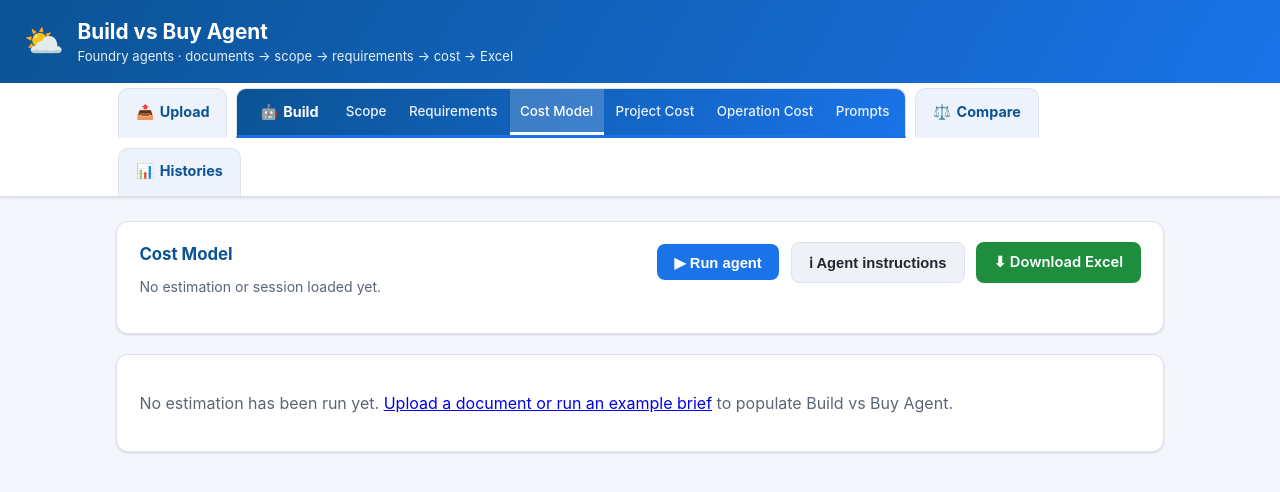
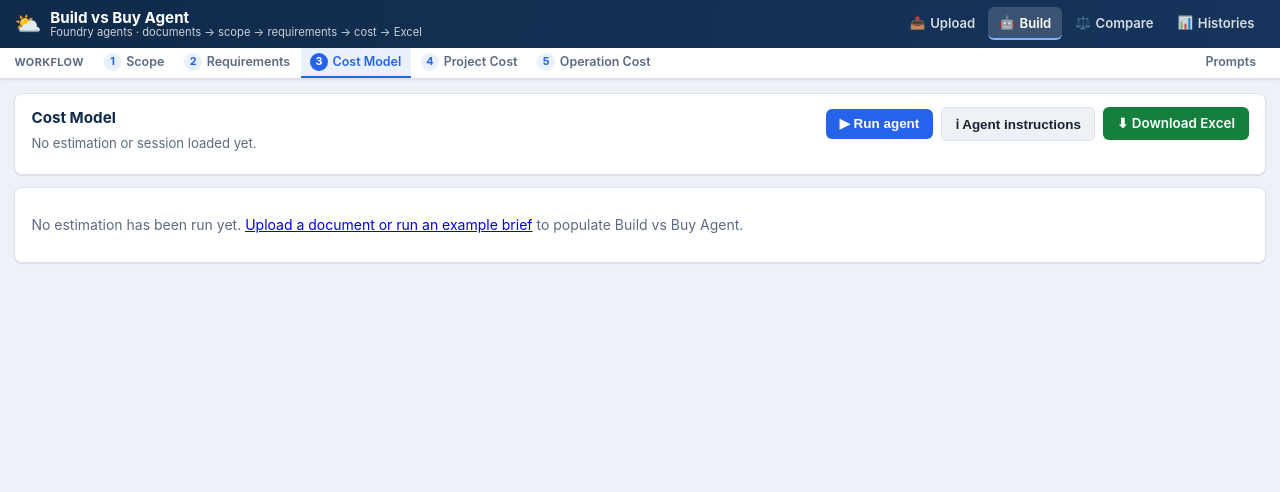
Before and after one commit to qkfang/build-vs-buy-agent, an ASP.NET Core app: page /platform/cost in a window 1280 px wide. Shown: the top 492 px of the page. Run offline with ASP.NET Core 8, Linux system fonts and the light colour scheme; some libraries are stand-ins or nearby versions.

Commit message:
Modernize layout: unified top nav, workflow sub-nav, denser spacing/theme
Co-authored-by: qkfang <138417504+qkfang@users.noreply.github.com>

```diff
--- a/apps/web/Pages/Shared/_Layout.cshtml
+++ b/apps/web/Pages/Shared/_Layout.cshtml
@@ -12,42 +12,37 @@
     <link rel="stylesheet" href="~/css/site.css" asp-append-version="true" />
 </head>
 <body data-page="@(page)">
+<div class="site-header">
     <header class="topbar">
-    <div class="brand">
+        <div class="topbar-inner">
             <a class="brand-link" href="/">
                 <span class="logo">⛅</span>
-            <div>
-                <h1>Build vs Buy Agent</h1>
-                <p class="tagline">Foundry agents · documents → scope → requirements → cost → Excel</p>
-            </div>
+                <span class="brand-text">
+                    <strong>Build vs Buy Agent</strong>
+                    <small class="tagline">Foundry agents · documents → scope → requirements → cost → Excel</small>
+                </span>
             </a>
+            <nav class="mainnav" aria-label="Primary">
+                <a class="navlink @Active("upload")" href="/"><span class="nav-icon">📤</span> Upload</a>
+                <a class="navlink @(platformActive ? "active" : "")" href="/platform/scope"><span class="nav-icon">🤖</span> Build</a>
+                <a class="navlink @Active("compare")" href="/compare"><span class="nav-icon">⚖️</span> Compare</a>
+                <a class="navlink @Active("estimations")" href="/estimations"><span class="nav-icon">📊</span> Histories</a>
+            </nav>
         </div>
     </header>
 
-<nav class="mainnav" aria-label="Primary">
-    <div class="nav-inner">
-        <a class="navlink nav-module @Active("upload")" href="/">
-            <span class="nav-module-icon">📤</span> Upload
-        </a>
-        <div class="nav-group nav-module @(platformActive ? "active" : "")">
-            <span class="nav-module-label"><span class="nav-module-icon">🤖</span> Build</span>
-            <div class="nav-sub">
-                <a class="navlink sub @Active("scope")" href="/platform/scope">Scope</a>
-                <a class="navlink sub @Active("requirements")" href="/platform/requirements">Requirements</a>
-                <a class="navlink sub @Active("cost")" href="/platform/cost">Cost Model</a>
-                <a class="navlink sub @Active("project")" href="/platform/project">Project Cost</a>
-                <a class="navlink sub @Active("operations")" href="/platform/operations">Operation Cost</a>
-                <a class="navlink sub @Active("steps")" href="/platform/steps">Prompts</a>
-            </div>
-        </div>
-        <a class="navlink nav-module @Active("compare")" href="/compare">
-            <span class="nav-module-icon">⚖️</span> Compare
-        </a>
-        <a class="navlink nav-module @Active("estimations")" href="/estimations">
-            <span class="nav-module-icon">📊</span> Histories
-        </a>
+    <nav class="subnav" aria-label="Workflow">
+        <div class="subnav-inner">
+            <span class="subnav-label">Workflow</span>
+            <a class="sublink @Active("scope")" href="/platform/scope"><em>1</em> Scope</a>
+            <a class="sublink @Active("requirements")" href="/platform/requirements"><em>2</em> Requirements</a>
+            <a class="sublink @Active("cost")" href="/platform/cost"><em>3</em> Cost Model</a>
+            <a class="sublink @Active("project")" href="/platform/project"><em>4</em> Project Cost</a>
+            <a class="sublink @Active("operations")" href="/platform/operations"><em>5</em> Operation Cost</a>
+            <a class="sublink sublink-aux @Active("steps")" href="/platform/steps">Prompts</a>
         </div>
     </nav>
+</div>
 
 <main>
     @RenderBody()
--- a/apps/web/wwwroot/css/site.css
+++ b/apps/web/wwwroot/css/site.css
@@ -1,87 +1,83 @@
 :root {
-  --bg: #f4f6fb;
+  --bg: #eef1f7;
   --card: #ffffff;
-  --ink: #1f2733;
-  --muted: #5b6675;
-  --brand: #0b5394;
-  --brand-2: #1a73e8;
-  --accent: #e8f0fe;
-  --ok: #1e8e3e;
-  --warn: #b8860b;
+  --ink: #182233;
+  --muted: #5c6b81;
+  --brand: #0f2a4a;
+  --brand-2: #2563eb;
+  --accent: #eaf1fe;
+  --ok: #15803d;
+  --warn: #b45309;
   --border: #dde3ec;
-  --shadow: 0 1px 3px rgba(16,24,40,.08), 0 1px 2px rgba(16,24,40,.06);
+  --shadow: 0 1px 2px rgba(16,24,40,.06), 0 1px 1px rgba(16,24,40,.04);
 }
 * { box-sizing: border-box; }
 body {
   margin: 0; background: var(--bg); color: var(--ink);
   font-family: -apple-system, BlinkMacSystemFont, "Segoe UI", Roboto, Helvetica, Arial, sans-serif;
-  line-height: 1.5;
+  line-height: 1.4; font-size: 14px;
 }
+
+/* ---- single-row top bar: brand + primary nav ---- */
+.site-header { position: sticky; top: 0; z-index: 21; }
 .topbar {
-  display: flex; align-items: center; justify-content: space-between;
-  background: linear-gradient(120deg, var(--brand), var(--brand-2));
-  color: #fff; padding: 1rem 1.5rem;
+  background: linear-gradient(100deg, var(--brand), #16345c);
+  color: #fff;
+  box-shadow: 0 1px 3px rgba(0,0,0,.18);
 }
-.brand { display: flex; align-items: center; gap: .85rem; }
-.brand-link { display: flex; align-items: center; gap: .85rem; color: #fff; text-decoration: none; }
-.logo { font-size: 2rem; }
-.topbar h1 { margin: 0; font-size: 1.3rem; }
-.tagline { margin: 0; font-size: .82rem; opacity: .9; }
-main { max-width: 1080px; margin: 1.5rem auto; padding: 0 1rem; display: grid; gap: 1.25rem; }
-.card { background: var(--card); border: 1px solid var(--border); border-radius: 12px; padding: 1.25rem 1.4rem; box-shadow: var(--shadow); }
-.card h2 { margin: 0 0 .6rem; font-size: 1.05rem; color: var(--brand); }
-.hint { margin: 0 0 1rem; color: var(--muted); font-size: .88rem; }
+.topbar-inner {
+  max-width: 1320px; margin: 0 auto; padding: .45rem .9rem;
+  display: flex; align-items: center; justify-content: space-between; gap: 1rem;
+}
+.brand-link { display: flex; align-items: center; gap: .55rem; color: #fff; text-decoration: none; min-width: 0; }
+.logo { font-size: 1.35rem; line-height: 1; }
+.brand-text { display: flex; flex-direction: column; line-height: 1.15; min-width: 0; }
+.brand-text strong { font-size: .95rem; font-weight: 700; white-space: nowrap; }
+.tagline { margin: 0; font-size: .7rem; opacity: .78; white-space: nowrap; overflow: hidden; text-overflow: ellipsis; }
+.mainnav { display: flex; align-items: stretch; gap: .1rem; flex-wrap: wrap; }
+.navlink { display: inline-flex; align-items: center; gap: .3rem; padding: .4rem .7rem; color: rgba(255,255,255,.82); text-decoration: none; font-weight: 600; font-size: .82rem; border-radius: 6px; border-bottom: 2px solid transparent; }
+.navlink:hover { color: #fff; background: rgba(255,255,255,.1); }
+.navlink.active { color: #fff; background: rgba(255,255,255,.16); border-bottom-color: #7db4ff; }
+.nav-icon { font-size: .95em; }
+
+/* ---- sub nav: persistent workflow bar ---- */
+.subnav { background: #fff; border-bottom: 1px solid var(--border); box-shadow: var(--shadow); }
+.subnav-inner { max-width: 1320px; margin: 0 auto; padding: 0 .9rem; display: flex; align-items: stretch; gap: .05rem; overflow-x: auto; }
+.subnav-label { display: inline-flex; align-items: center; padding: .35rem .6rem .35rem 0; color: var(--muted); font-size: .68rem; font-weight: 700; text-transform: uppercase; letter-spacing: .04em; white-space: nowrap; }
+.sublink { display: inline-flex; align-items: center; gap: .3rem; padding: .35rem .6rem; color: var(--muted); text-decoration: none; font-weight: 600; font-size: .78rem; white-space: nowrap; border-bottom: 2px solid transparent; }
+.sublink em { font-style: normal; background: var(--accent); color: var(--brand-2); border-radius: 999px; width: 1.1rem; height: 1.1rem; display: inline-flex; align-items: center; justify-content: center; font-size: .68rem; font-weight: 700; }
+.sublink:hover { color: var(--brand-2); background: var(--accent); }
+.sublink.active { color: var(--brand-2); border-bottom-color: var(--brand-2); background: var(--accent); }
+.sublink.active em { background: var(--brand-2); color: #fff; }
+.sublink-aux { margin-left: auto; }
+@media (max-width: 720px) {
+  .topbar-inner { flex-wrap: wrap; }
+  .subnav-label { display: none; }
+}
+
+main { max-width: 1320px; margin: .85rem auto; padding: 0 .9rem; display: grid; gap: .75rem; }
+.card { background: var(--card); border: 1px solid var(--border); border-radius: 8px; padding: .8rem 1rem; box-shadow: var(--shadow); }
+.card h2 { margin: 0 0 .35rem; font-size: .95rem; color: var(--brand); }
+.hint { margin: 0 0 .6rem; color: var(--muted); font-size: .82rem; }
 .dropzone {
-  display: flex; align-items: center; justify-content: center; min-height: 120px;
-  border: 2px dashed var(--brand-2); border-radius: 10px; background: var(--accent);
-  cursor: pointer; text-align: center; padding: 1rem; transition: background .15s;
+  display: flex; align-items: center; justify-content: center; min-height: 90px;
+  border: 2px dashed var(--brand-2); border-radius: 8px; background: var(--accent);
+  cursor: pointer; text-align: center; padding: .75rem; transition: background .15s;
 }
-.dropzone:hover, .dropzone.drag { background: #d6e4fd; }
+.dropzone:hover, .dropzone.drag { background: #d9e6fd; }
 .dropzone input { display: none; }
-.file-list { margin: .8rem 0; display: grid; gap: .35rem; }
-.file-chip { background: #f0f3f9; border: 1px solid var(--border); border-radius: 6px; padding: .35rem .6rem; font-size: .85rem; display: flex; justify-content: space-between; }
-.actions { display: flex; gap: .6rem; flex-wrap: wrap; margin-top: .4rem; }
-.btn { border: none; border-radius: 8px; padding: .6rem 1.1rem; font-size: .92rem; font-weight: 600; cursor: pointer; text-decoration: none; display: inline-flex; align-items: center; gap: .4rem; }
+.file-list { margin: .5rem 0; display: grid; gap: .25rem; }
+.file-chip { background: #f0f3f9; border: 1px solid var(--border); border-radius: 6px; padding: .3rem .55rem; font-size: .8rem; display: flex; justify-content: space-between; }
+.actions { display: flex; gap: .5rem; flex-wrap: wrap; margin-top: .3rem; }
+.btn { border: none; border-radius: 6px; padding: .45rem .85rem; font-size: .84rem; font-weight: 600; cursor: pointer; text-decoration: none; display: inline-flex; align-items: center; gap: .35rem; }
 .btn-primary { background: var(--brand-2); color: #fff; }
-.btn-primary:hover { background: #1666d0; }
+.btn-primary:hover { background: #1a4fc4; }
 .btn-secondary { background: #eef1f6; color: var(--ink); border: 1px solid var(--border); }
 .btn-secondary:hover { background: #e2e7ef; }
 .btn-download { background: var(--ok); color: #fff; }
-.btn-download:hover { background: #1a7d36; }
+.btn-download:hover { background: #106b32; }
 .btn:disabled { opacity: .6; cursor: progress; }
-.btn-sm { padding: .35rem .7rem; font-size: .82rem; }
-
-/* ---- top nav ---- */
-.mainnav { background: #fff; border-bottom: 1px solid var(--border); box-shadow: var(--shadow); position: sticky; top: 0; z-index: 20; }
-.nav-inner { max-width: 1080px; margin: 0 auto; padding: 0 1rem; display: flex; align-items: stretch; gap: .25rem; flex-wrap: wrap; }
-.navlink { display: inline-flex; align-items: center; padding: .7rem .9rem; color: var(--muted); text-decoration: none; font-weight: 600; font-size: .9rem; border-bottom: 3px solid transparent; }
-.navlink:hover { color: var(--brand-2); background: var(--accent); }
-.navlink.active { color: var(--brand-2); border-bottom-color: var(--brand-2); }
-
-/* ---- top-level nav modules (Upload / Build vs Buy Agent / Recent Estimations) ---- */
-.nav-module { background: #eef3fb; border: 1px solid var(--border); border-bottom: 3px solid transparent; border-radius: 10px 10px 0 0; margin: .35rem .15rem 0; }
-.nav-module > .nav-module-label,
-a.nav-module { font-weight: 700; }
-a.navlink.nav-module { padding: .7rem 1.05rem; color: var(--brand); }
-a.navlink.nav-module:hover { background: #e1ebfa; color: var(--brand-2); }
-a.navlink.nav-module.active { background: linear-gradient(120deg, var(--brand), var(--brand-2)); color: #fff; border-bottom-color: var(--brand-2); }
-.nav-module-icon { margin-right: .35rem; }
-.nav-group.nav-module { padding: 0 .35rem .0; }
-.nav-group.nav-module .nav-module-label { display: inline-flex; align-items: center; padding: .7rem 1.05rem; color: var(--brand); font-weight: 700; font-size: .9rem; cursor: default; }
-.nav-group.nav-module.active { background: linear-gradient(120deg, var(--brand), var(--brand-2)); border-bottom-color: var(--brand-2); }
-.nav-group.nav-module.active .nav-module-label { color: #fff; }
-.nav-group.nav-module.active .navlink.sub { color: #eaf1fd; }
-.nav-group.nav-module.active .navlink.sub:hover,
-.nav-group.nav-module.active .navlink.sub.active { color: #fff; background: rgba(255,255,255,.18); border-bottom-color: #fff; }
-.nav-group { position: relative; display: flex; align-items: center; }
-.nav-group-label { padding: .7rem .9rem; color: var(--muted); font-weight: 600; font-size: .9rem; border-bottom: 3px solid transparent; cursor: default; }
-.nav-group.active .nav-group-label { color: var(--brand-2); border-bottom-color: var(--brand-2); }
-.nav-sub { display: flex; align-items: stretch; gap: .1rem; }
-.navlink.sub { padding: .7rem .65rem; font-size: .84rem; font-weight: 500; }
-@media (max-width: 720px) {
-  .nav-group { flex-direction: column; align-items: flex-start; width: 100%; }
-  .nav-sub { flex-wrap: wrap; padding-left: .6rem; }
-}
+.btn-sm { padding: .3rem .6rem; font-size: .78rem; }
 
 /* ---- sample docs ---- */
 .sample-list { display: grid; gap: .55rem; }
@@ -96,12 +92,12 @@ a.navlink.nav-module.active { background: linear-gradient(120deg, var(--brand),
 .next-card .actions { margin-top: .3rem; }
 
 /* ---- agent step cards ---- */
-.step-cards { display: grid; grid-template-columns: repeat(auto-fit, minmax(220px, 1fr)); gap: .8rem; margin-top: .6rem; }
-.step-card { border: 1px solid var(--border); border-radius: 10px; padding: .85rem; background: #fafbfd; display: flex; flex-direction: column; gap: .5rem; }
+.step-cards { display: grid; grid-template-columns: repeat(auto-fit, minmax(200px, 1fr)); gap: .55rem; margin-top: .4rem; }
+.step-card { border: 1px solid var(--border); border-radius: 8px; padding: .6rem; background: #fafbfd; display: flex; flex-direction: column; gap: .35rem; }
 .step-card-head { display: flex; align-items: center; justify-content: space-between; gap: .5rem; }
-.step-badge { background: var(--accent); color: var(--brand-2); font-weight: 700; font-size: .78rem; padding: .2rem .55rem; border-radius: 999px; }
-.step-card p { margin: 0; font-size: .86rem; color: var(--muted); flex: 1; }
-.step-goal { margin: 0 0 .6rem; }
+.step-badge { background: var(--accent); color: var(--brand-2); font-weight: 700; font-size: .72rem; padding: .15rem .45rem; border-radius: 999px; }
+.step-card p { margin: 0; font-size: .8rem; color: var(--muted); flex: 1; }
+.step-goal { margin: 0 0 .4rem; }
 
 /* ---- editable qty ---- */
 .qty-input { width: 84px; text-align: right; padding: .25rem .4rem; border: 1px solid var(--brand-2); border-radius: 6px; background: #fffef5; font: inherit; font-variant-numeric: tabular-nums; }
@@ -115,16 +111,16 @@ select.pill-select { font-weight: 600; }
 select.pill-select.Must { background: #fce8e6; color: #c5221f; }
 select.pill-select.Should { background: #fef7e0; color: var(--warn); }
 select.pill-select.Could { background: #e8f0fe; color: var(--brand-2); }
-.btn-icon { border: 1px solid var(--border); background: #fff; color: var(--muted); border-radius: 6px; width: 28px; height: 28px; line-height: 1; cursor: pointer; font-size: .85rem; }
+.btn-icon { border: 1px solid var(--border); background: #fff; color: var(--muted); border-radius: 6px; width: 26px; height: 26px; line-height: 1; cursor: pointer; font-size: .8rem; }
 .btn-icon:hover { background: #fce8e6; color: #c5221f; border-color: #c5221f; }
-.row-actions { margin-top: .7rem; }
+.row-actions { margin-top: .5rem; }
 
 /* ---- cost environment toggle (Non-Prod / Prod / Total) ---- */
-.env-toggle { display: inline-flex; gap: .25rem; padding: .25rem; background: #eef3fb; border: 1px solid var(--border); border-radius: 999px; margin: .2rem 0 .5rem; }
-.env-btn { border: none; background: transparent; color: var(--muted); font-weight: 600; font-size: .85rem; padding: .4rem 1rem; border-radius: 999px; cursor: pointer; }
+.env-toggle { display: inline-flex; gap: .2rem; padding: .2rem; background: #eef3fb; border: 1px solid var(--border); border-radius: 999px; margin: .15rem 0 .4rem; }
+.env-btn { border: none; background: transparent; color: var(--muted); font-weight: 600; font-size: .8rem; padding: .3rem .8rem; border-radius: 999px; cursor: pointer; }
 .env-btn:hover { color: var(--brand-2); }
 .env-btn.active { background: linear-gradient(120deg, var(--brand), var(--brand-2)); color: #fff; box-shadow: var(--shadow); }
-.env-note { margin: 0 0 .6rem; font-style: italic; }
+.env-note { margin: 0 0 .4rem; font-style: italic; }
 
 /* ---- pricing reference link ---- */
 .price-ref { color: var(--brand-2); font-weight: 600; text-decoration: none; font-size: .82rem; white-space: nowrap; }
@@ -154,69 +150,69 @@ select.pill-select.Could { background: #e8f0fe; color: var(--brand-2); }
 .modal-root { position: fixed; inset: 0; z-index: 50; display: flex; align-items: center; justify-content: center; }
 .modal-root[hidden] { display: none; }
 .modal-backdrop { position: absolute; inset: 0; background: rgba(16,24,40,.55); }
-.modal { position: relative; background: #fff; border-radius: 12px; box-shadow: 0 10px 40px rgba(16,24,40,.3); width: min(760px, 92vw); max-height: 86vh; display: flex; flex-direction: column; }
-.modal-head { display: flex; align-items: center; justify-content: space-between; gap: 1rem; padding: 1rem 1.25rem; border-bottom: 1px solid var(--border); }
-.modal-head h3 { margin: 0; font-size: 1.05rem; color: var(--brand); }
+.modal { position: relative; background: #fff; border-radius: 10px; box-shadow: 0 10px 40px rgba(16,24,40,.3); width: min(760px, 92vw); max-height: 86vh; display: flex; flex-direction: column; }
+.modal-head { display: flex; align-items: center; justify-content: space-between; gap: 1rem; padding: .7rem 1rem; border-bottom: 1px solid var(--border); }
+.modal-head h3 { margin: 0; font-size: .95rem; color: var(--brand); }
 .modal-close { background: none; border: none; font-size: 1.1rem; cursor: pointer; color: var(--muted); line-height: 1; }
 .modal-close:hover { color: var(--ink); }
-.modal-body { padding: 1.1rem 1.25rem; overflow: auto; }
-.modal-body h4 { margin: 1rem 0 .35rem; font-size: .92rem; color: var(--brand); }
-.doc-md { white-space: pre-wrap; word-break: break-word; background: #f6f8fc; border: 1px solid var(--border); border-radius: 8px; padding: .8rem .9rem; font-family: ui-monospace, SFMono-Regular, Menlo, Consolas, monospace; font-size: .82rem; line-height: 1.5; margin: 0; }
-.status { margin-top: 1rem; padding: .7rem .9rem; border-radius: 8px; font-size: .9rem; }
+.modal-body { padding: .8rem 1rem; overflow: auto; }
+.modal-body h4 { margin: .7rem 0 .3rem; font-size: .88rem; color: var(--brand); }
+.doc-md { white-space: pre-wrap; word-break: break-word; background: #f6f8fc; border: 1px solid var(--border); border-radius: 8px; padding: .6rem .7rem; font-family: ui-monospace, SFMono-Regular, Menlo, Consolas, monospace; font-size: .8rem; line-height: 1.45; margin: 0; }
+.status { margin-top: .7rem; padding: .5rem .7rem; border-radius: 6px; font-size: .85rem; }
 .status.info { background: var(--accent); color: var(--brand); }
 .status.error { background: #fce8e6; color: #c5221f; }
 .status.busy { background: #fef7e0; color: var(--warn); }
-.badge { font-size: .72rem; font-weight: 700; padding: .25rem .55rem; border-radius: 999px; text-transform: uppercase; letter-spacing: .03em; }
+.badge { font-size: .68rem; font-weight: 700; padding: .2rem .5rem; border-radius: 999px; text-transform: uppercase; letter-spacing: .03em; }
 .badge-muted { background: rgba(255,255,255,.25); color: #fff; }
 .badge.foundry { background: #e6f4ea; color: var(--ok); }
 .badge.offline { background: #fff2cc; color: var(--warn); }
-.result-head { display: flex; justify-content: space-between; align-items: center; gap: 1rem; flex-wrap: wrap; }
-.result-actions { display: flex; align-items: center; gap: .7rem; }
-.totals { display: grid; grid-template-columns: repeat(auto-fit, minmax(150px,1fr)); gap: .75rem; margin: 1rem 0; }
-.total-box { background: var(--accent); border-radius: 10px; padding: .8rem; text-align: center; }
-.total-box .num { font-size: 1.5rem; font-weight: 700; color: var(--brand); }
+.result-head { display: flex; justify-content: space-between; align-items: center; gap: .7rem; flex-wrap: wrap; }
+.result-actions { display: flex; align-items: center; gap: .5rem; }
+.totals { display: grid; grid-template-columns: repeat(auto-fit, minmax(140px,1fr)); gap: .5rem; margin: .6rem 0; }
+.total-box { background: var(--accent); border-radius: 8px; padding: .55rem; text-align: center; }
+.total-box .num { font-size: 1.3rem; font-weight: 700; color: var(--brand); font-variant-numeric: tabular-nums; }
 .total-box.hi .num { color: var(--ok); }
-.total-box .lbl { font-size: .76rem; color: var(--muted); text-transform: uppercase; }
-.tabs { display: flex; gap: .3rem; border-bottom: 2px solid var(--border); margin: 1rem 0 0; flex-wrap: wrap; }
-.tab { background: none; border: none; padding: .55rem .9rem; cursor: pointer; font-size: .9rem; font-weight: 600; color: var(--muted); border-bottom: 3px solid transparent; margin-bottom: -2px; }
+.total-box .lbl { font-size: .7rem; color: var(--muted); text-transform: uppercase; }
+.tabs { display: flex; gap: .2rem; border-bottom: 2px solid var(--border); margin: .6rem 0 0; flex-wrap: wrap; }
+.tab { background: none; border: none; padding: .45rem .75rem; cursor: pointer; font-size: .85rem; font-weight: 600; color: var(--muted); border-bottom: 3px solid transparent; margin-bottom: -2px; }
 .tab.active { color: var(--brand-2); border-bottom-color: var(--brand-2); }
-.tab-panel { display: none; padding: 1rem .2rem; }
+.tab-panel { display: none; padding: .6rem .1rem; }
 .tab-panel.active { display: block; }
-table { width: 100%; border-collapse: collapse; font-size: .85rem; }
-th, td { text-align: left; padding: .5rem .55rem; border-bottom: 1px solid var(--border); vertical-align: top; }
-th { background: var(--accent); color: var(--brand); font-weight: 700; position: sticky; top: 0; }
+table { width: 100%; border-collapse: collapse; font-size: .8rem; }
+th, td { text-align: left; padding: .35rem .45rem; border-bottom: 1px solid var(--border); vertical-align: top; }
+th { background: var(--accent); color: var(--brand); font-weight: 700; position: sticky; top: 0; font-size: .74rem; text-transform: uppercase; letter-spacing: .02em; }
 tr:nth-child(even) td { background: #fafbfd; }
 .num-col { text-align: right; font-variant-numeric: tabular-nums; }
-.pill { font-size: .72rem; padding: .12rem .5rem; border-radius: 999px; font-weight: 600; }
+.pill { font-size: .68rem; padding: .1rem .45rem; border-radius: 999px; font-weight: 600; }
 .pill.Must { background: #fce8e6; color: #c5221f; }
 .pill.Should { background: #fef7e0; color: var(--warn); }
 .pill.Could { background: #e8f0fe; color: var(--brand-2); }
-.kv { display: grid; grid-template-columns: 180px 1fr; gap: .4rem .9rem; }
+.kv { display: grid; grid-template-columns: 150px 1fr; gap: .3rem .7rem; }
 .kv dt { font-weight: 600; color: var(--muted); }
 .kv dd { margin: 0; }
-ul.tight { margin: .2rem 0; padding-left: 1.2rem; }
-.history table { font-size: .82rem; }
+ul.tight { margin: .2rem 0; padding-left: 1.1rem; }
+.history table { font-size: .78rem; }
 .history a { color: var(--brand-2); font-weight: 600; text-decoration: none; }
-footer { text-align: center; color: var(--muted); font-size: .8rem; padding: 1.5rem; }
+footer { text-align: center; color: var(--muted); font-size: .76rem; padding: 1rem; }
 footer a { color: var(--brand-2); }
 .muted { color: var(--muted); }
 
 /* ---- Compare (Build vs Buy) ---- */
-.cmp-recommend { border: 1px solid var(--border); border-radius: 12px; padding: 1rem 1.15rem; margin: .3rem 0 1.1rem; background: #fafbfd; border-left: 6px solid var(--muted); }
+.cmp-recommend { border: 1px solid var(--border); border-radius: 10px; padding: .7rem .85rem; margin: .2rem 0 .75rem; background: #fafbfd; border-left: 5px solid var(--muted); }
 .cmp-recommend.rec-build { border-left-color: var(--ok); background: #f2fbf5; }
 .cmp-recommend.rec-buy { border-left-color: var(--brand-2); background: #f2f7fe; }
 .cmp-recommend.rec-neutral { border-left-color: var(--warn); background: #fefbf2; }
-.cmp-rec-head { display: flex; align-items: center; gap: .6rem; flex-wrap: wrap; }
-.cmp-rec-badge { font-size: .72rem; font-weight: 700; text-transform: uppercase; letter-spacing: .04em; color: var(--muted); }
-.cmp-rec-value { font-size: 1.15rem; font-weight: 800; color: var(--brand); }
-.cmp-rec-summary { margin: .5rem 0 0; line-height: 1.5; }
-.cmp-totals { display: grid; grid-template-columns: 1fr 1fr; gap: 1rem; margin: 1rem 0; }
-.cmp-col { border: 1px solid var(--border); border-radius: 12px; padding: .8rem; background: #fff; }
-.cmp-col h4 { margin: 0 0 .6rem; color: var(--brand); font-size: .95rem; }
+.cmp-rec-head { display: flex; align-items: center; gap: .5rem; flex-wrap: wrap; }
+.cmp-rec-badge { font-size: .68rem; font-weight: 700; text-transform: uppercase; letter-spacing: .04em; color: var(--muted); }
+.cmp-rec-value { font-size: 1.05rem; font-weight: 800; color: var(--brand); }
+.cmp-rec-summary { margin: .35rem 0 0; line-height: 1.45; }
+.cmp-totals { display: grid; grid-template-columns: 1fr 1fr; gap: .7rem; margin: .6rem 0; }
+.cmp-col { border: 1px solid var(--border); border-radius: 10px; padding: .6rem; background: #fff; }
+.cmp-col h4 { margin: 0 0 .4rem; color: var(--brand); font-size: .88rem; }
 .cmp-col .totals, .cmp-col { }
-.cmp-col .total-box { margin-bottom: .5rem; }
-.cmp-h { margin: 1.2rem 0 .3rem; color: var(--brand); font-size: 1.02rem; }
+.cmp-col .total-box { margin-bottom: .35rem; }
+.cmp-h { margin: .8rem 0 .25rem; color: var(--brand); font-size: .95rem; }
 .cmp-table td:first-child { max-width: 320px; }
-.cmp-detail { font-size: .74rem; line-height: 1.35; }
-.cmp-reason-row td { border-bottom: 1px solid var(--border); background: #f7f9fd !important; font-size: .82rem; padding-top: .3rem; }
+.cmp-detail { font-size: .72rem; line-height: 1.3; }
+.cmp-reason-row td { border-bottom: 1px solid var(--border); background: #f7f9fd !important; font-size: .78rem; padding-top: .25rem; }
 @media (max-width: 720px) { .cmp-totals { grid-template-columns: 1fr; } }
```
Lines whose indentation alone changed are shown as unchanged.
